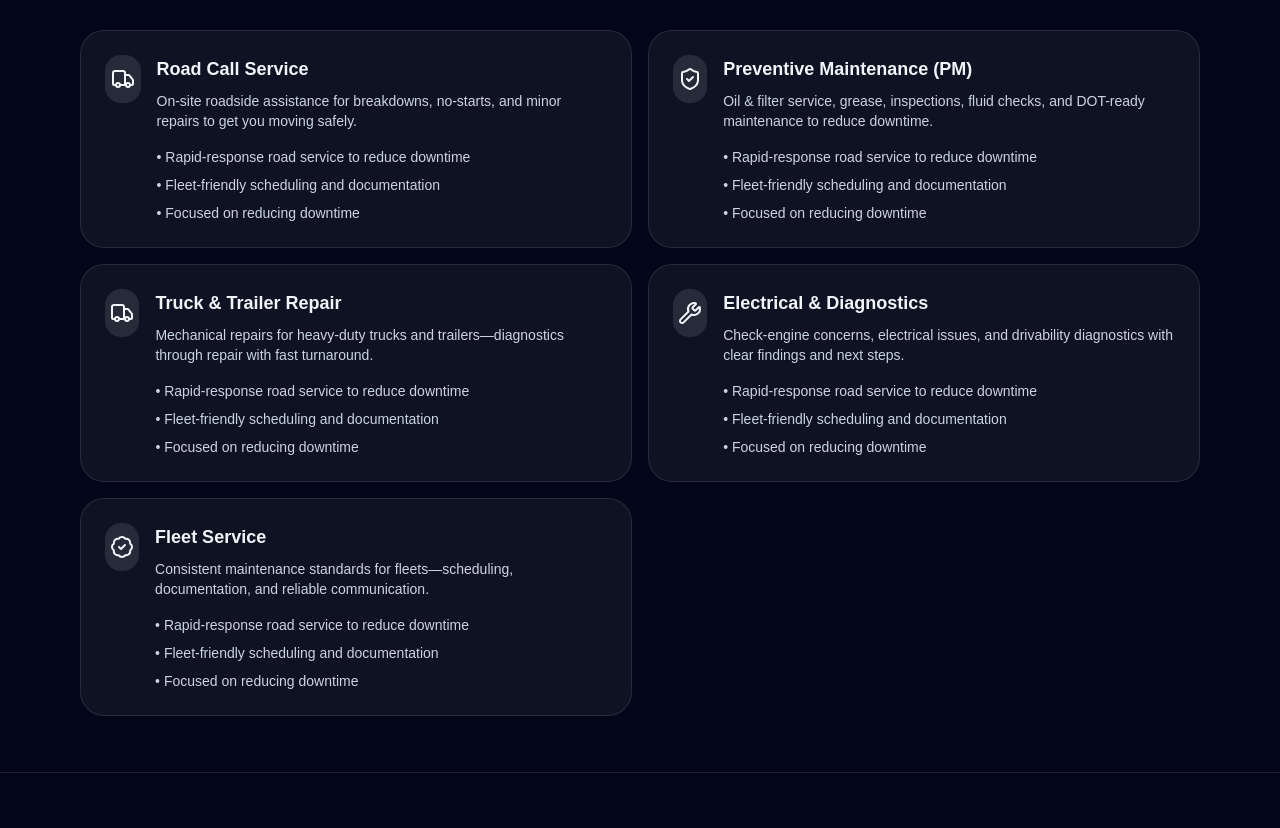
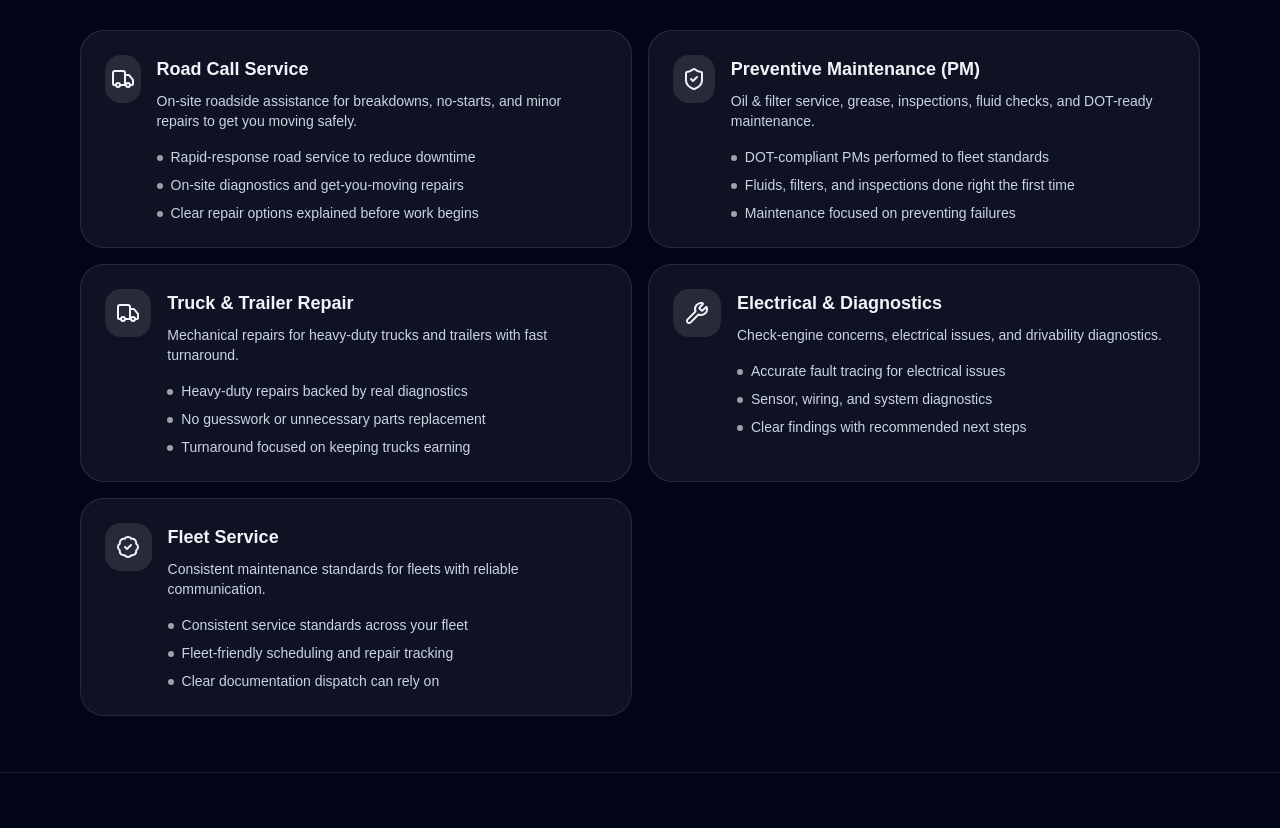
Before and after one commit to nttr2023-star/nishand-site, a Next.js app: page / in a window 1280 px wide. Shown: the part 1189-2017 px from the top of the page. Built offline with nearby package versions, Linux system fonts and the light colour scheme.

Commit message:
Separate bullets per service

```diff
--- a/src/app/page.js
+++ b/src/app/page.js
@@ -33,31 +33,58 @@ const BUSINESS = {
 };
 
 const SERVICES = [
-  {title: "Road Call Service",
-  desc: "On-site roadside assistance for breakdowns, no-starts, and minor repairs to get you moving safely.",
-  icon: Truck,
+  {
+    title: "Road Call Service",
+    desc: "On-site roadside assistance for breakdowns, no-starts, and minor repairs to get you moving safely.",
+    icon: Truck,
+    bullets: [
+      "Rapid-response road service to reduce downtime",
+      "On-site diagnostics and get-you-moving repairs",
+      "Clear repair options explained before work begins",
+    ],
   },
   {
     title: "Preventive Maintenance (PM)",
-    desc: "Oil & filter service, grease, inspections, fluid checks, and DOT-ready maintenance to reduce downtime.",
+    desc: "Oil & filter service, grease, inspections, fluid checks, and DOT-ready maintenance.",
     icon: ShieldCheck,
+    bullets: [
+      "DOT-compliant PMs performed to fleet standards",
+      "Fluids, filters, and inspections done right the first time",
+      "Maintenance focused on preventing failures",
+    ],
   },
   {
     title: "Truck & Trailer Repair",
-    desc: "Mechanical repairs for heavy-duty trucks and trailers—diagnostics through repair with fast turnaround.",
+    desc: "Mechanical repairs for heavy-duty trucks and trailers with fast turnaround.",
     icon: Truck,
+    bullets: [
+      "Heavy-duty repairs backed by real diagnostics",
+      "No guesswork or unnecessary parts replacement",
+      "Turnaround focused on keeping trucks earning",
+    ],
   },
   {
     title: "Electrical & Diagnostics",
-    desc: "Check-engine concerns, electrical issues, and drivability diagnostics with clear findings and next steps.",
+    desc: "Check-engine concerns, electrical issues, and drivability diagnostics.",
     icon: Wrench,
+    bullets: [
+      "Accurate fault tracing for electrical issues",
+      "Sensor, wiring, and system diagnostics",
+      "Clear findings with recommended next steps",
+    ],
   },
   {
     title: "Fleet Service",
-    desc: "Consistent maintenance standards for fleets—scheduling, documentation, and reliable communication.",
+    desc: "Consistent maintenance standards for fleets with reliable communication.",
     icon: BadgeCheck,
+    bullets: [
+      "Consistent service standards across your fleet",
+      "Fleet-friendly scheduling and repair tracking",
+      "Clear documentation dispatch can rely on",
+    ],
   },
 ];
+;
 
 const FAQ = [
   {
@@ -280,11 +307,14 @@ export default function NishandTruckSite() {
                   <div>
                     <h3 className="text-lg font-bold">{s.title}</h3>
                     <p className="mt-2 text-sm text-slate-300">{s.desc}</p>
-                    <ul className="mt-4 space-y-2 text-sm text-slate-300">
-                      <li>• Rapid-response road service to reduce downtime</li>
-                      <li>• Fleet-friendly scheduling and documentation</li>
-                      <li>• Focused on reducing downtime</li>
-                    </ul>
+<ul className="mt-4 space-y-2 text-sm text-slate-300">
+  {s.bullets.map((b) => (
+    <li key={b} className="flex gap-2">
+      <span className="mt-2 h-1.5 w-1.5 shrink-0 rounded-full bg-white/60" />
+      <span>{b}</span>
+    </li>
+  ))}
+</ul>
                   </div>
                 </div>
               </div>
```
